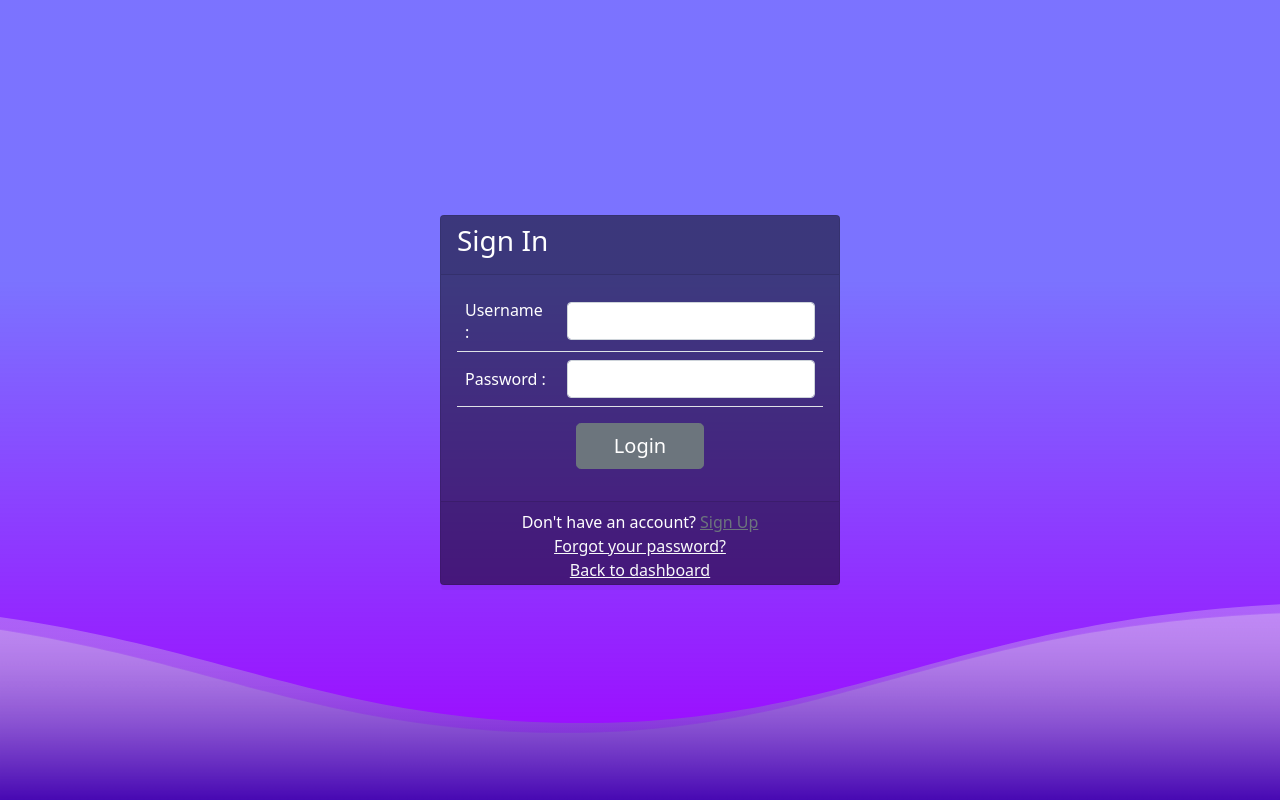
After one commit to LobsterBM/djangoTools, a Django app: page /accounts/login/ in a window 1280 px wide. The commit adds this page. Run offline with Django 4.2, Linux system fonts and the light colour scheme; some libraries are stand-ins or nearby versions.

Commit message:
ui changes
added front end for login

```diff
--- /dev/null
+++ b/browserUI/static/css/login.css
@@ -0,0 +1,80 @@
+/* Made with love by Mutiullah Samim*/
+
+
+.container{
+height: 100%;
+align-content: center;
+}
+
+.card{
+height: 370px;
+margin-top: auto;
+margin-bottom: auto;
+width: 400px;
+background-color: rgba(0,0,0,0.5) !important;
+}
+
+.social_icon span{
+font-size: 60px;
+margin-left: 10px;
+color: #FFC312;
+}
+
+.social_icon span:hover{
+color: white;
+cursor: pointer;
+}
+
+.card-header h3{
+color: white;
+}
+
+.social_icon{
+position: absolute;
+right: 20px;
+top: -45px;
+}
+
+.input-group-prepend span{
+width: 50px;
+background-color: #FFC312;
+color: black;
+border:0 !important;
+}
+
+input:focus{
+outline: 0 0 0 0  !important;
+box-shadow: 0 0 0 0 !important;
+
+}
+
+.remember{
+color: white;
+}
+
+.remember input
+{
+width: 20px;
+height: 20px;
+margin-left: 15px;
+margin-right: 5px;
+}
+
+.login_btn{
+color: black;
+background-color: #FFC312;
+width: 100px;
+}
+
+.login_btn:hover{
+color: black;
+background-color: white;
+}
+
+.links{
+color: white;
+}
+
+.links a{
+margin-left: 4px;
+}
--- a/browserUI/urls.py
+++ b/browserUI/urls.py
@@ -1,6 +1,8 @@
-from django.urls import path
+from django.urls import path , include , re_path
+
 from . import views
 urlpatterns = [
+    re_path(r"^accounts/", include("django.contrib.auth.urls")),
     path('', views.index, name='index'),
     path('<moduleID>', views.moduleConfig, name='config'),
 ]
--- /dev/null
+++ b/templates/browserUI/base.html
@@ -0,0 +1,14 @@
+
+{% load static %}
+<link rel="stylesheet" href="{% static 'css/bootstrap.css' %}"/>
+<link rel="stylesheet" href="{% static 'css/wave.css' %}"/>
+<script src="{% static 'js/bootstrap.js' %}"></script>
+<script src="{% static 'js/bootstrap.bundle.js' %}"></script>
+<script src="{% static 'js/bootstrap.esm.js' %}"></script>
+<div class="ocean">
+  <div class="wave"></div>
+  <div class="wave"></div>
+
+</div>
+{% block content %}
+{% endblock %}
--- a/templates/browserUI/index.html
+++ b/templates/browserUI/index.html
@@ -16,6 +16,7 @@
 {% if module_list %}
 
     {% for module in module_list %}
+
         <div class="col-sm-6">
             <div class="card" >
               <div class="card-body">
--- /dev/null
+++ b/templates/registration/login.html
@@ -0,0 +1,57 @@
+<!--users/templates/registration/login.html-->
+
+{% extends 'browserUI/base.html' %}
+	{% block content %}
+    {% load static %}
+    <link rel="stylesheet" href="{% static 'css/login.css' %}"/>
+
+
+    <div class="container">
+	<div class="d-flex justify-content-center h-100">
+		<div class="card">
+			<div class="card-header">
+				<h3>Sign In</h3>
+			</div>
+                <div class="card-body">
+                    <form method="post">
+                        {% csrf_token %}
+                        <table class="table align-middle">
+                            <tr>
+                                <td class="text-white"><label for="id_username"  >Username :</label></td>
+                                <td><input id="id_username" name="username"
+                                           type="text" class="form-control"></td>
+                            </tr>
+                            <tr>
+                                <td class="text-white"><label for="id_password">Password :</label></td>
+                                <td><input id="id_password" name="password"
+                                           type="password" class="form-control"></td>
+                            </tr>
+                        </table>
+                        {% if form.errors %}
+                            <div class="text-danger text-center">
+
+                            </div>
+                        {% endif %}
+                        <div class="text-center">
+                            <input type="submit" class="btn btn-secondary btn-lg" style="padding: 2% 10%" value="Login">
+                        </div>
+                    </form>
+                </div>
+			<div class="card-footer">
+				<div class="d-flex justify-content-center links">
+					Don't have an account?<a href="#" class="link-secondary">Sign Up</a>
+				</div>
+				<div class="d-flex justify-content-center">
+					<a href="#" class="link-light">Forgot your password?</a>
+				</div>
+				<div class="d-flex justify-content-center ">
+                    <a class="link-light" href="{% url 'index' %}">Back to dashboard</a>
+				</div>
+
+
+			</div>
+		</div>
+	</div>
+</div>
+
+{% endblock %}
```
Also changed, not shown: templates/browserUI/moduleFrame.html (added, +20 -0 lines), browserUI/models.py (line endings or trailing spaces).
